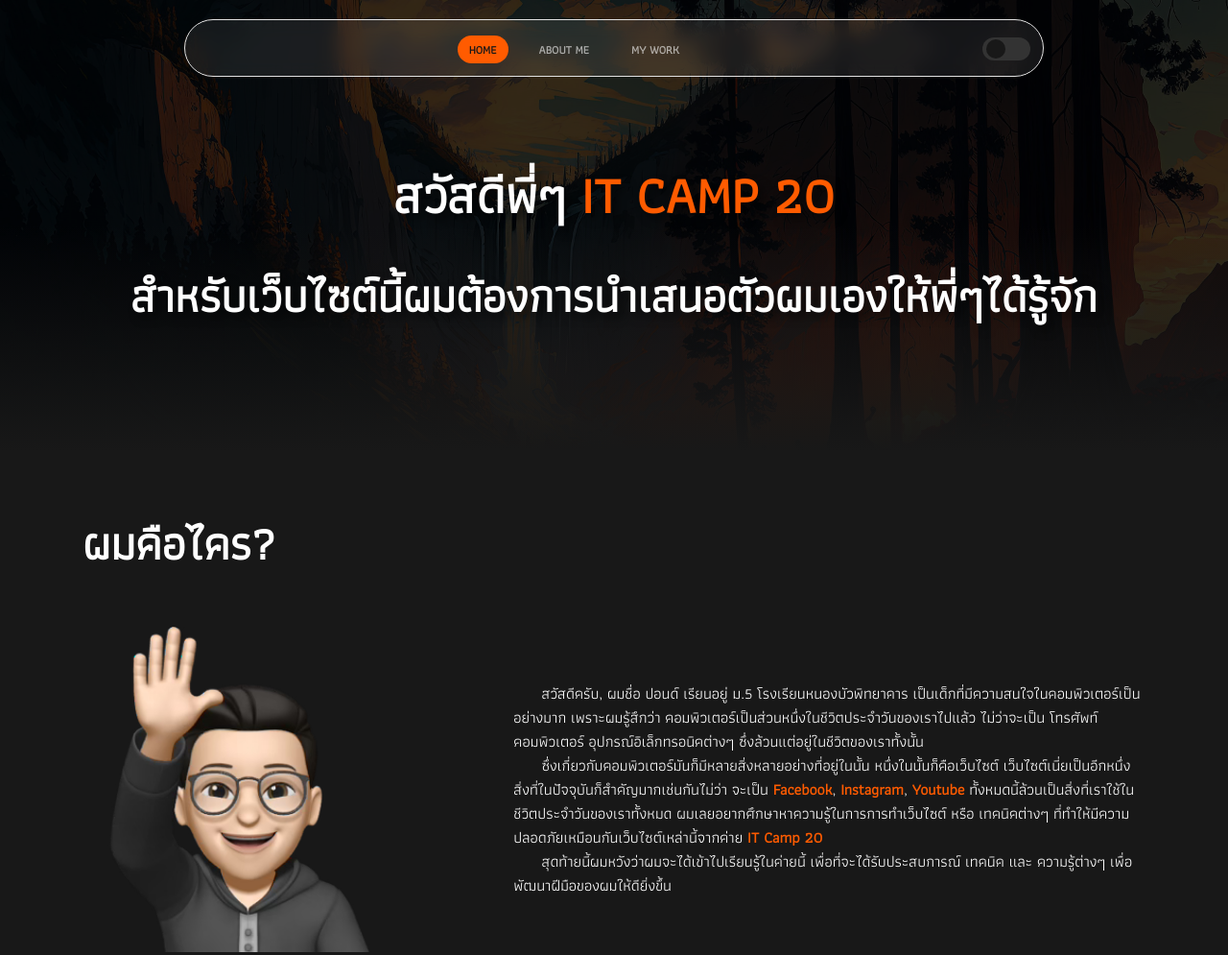
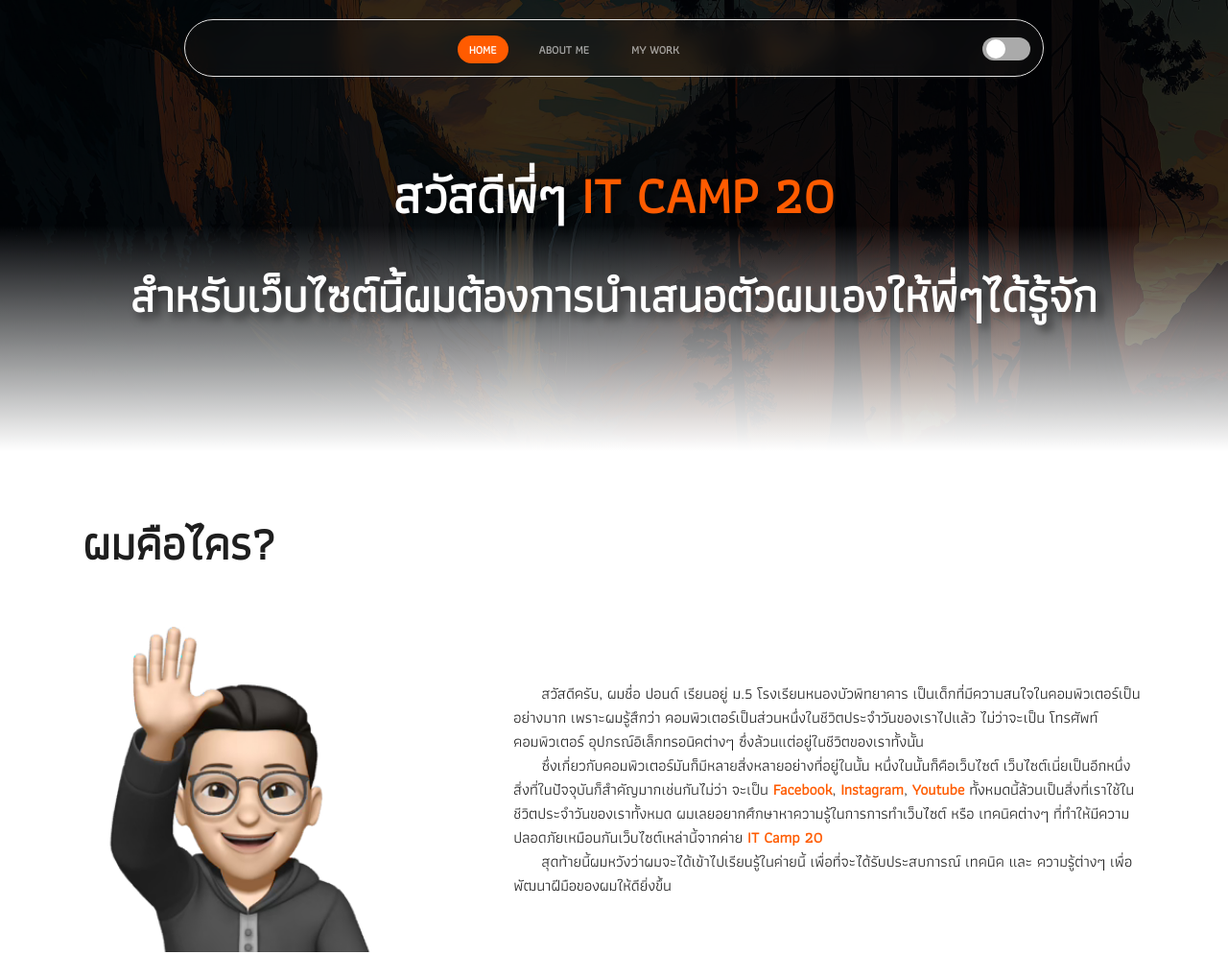
Before and after one commit to CodexCoding2000/itcamp-portfolio, a plain HTML site: page index.html in a window 1280 px wide. Shown: the top 995 px of the page at 96% size. Drawn offline with Linux system fonts and the light colour scheme.

Commit message:
add default mode for device

```diff
--- a/assets/main.js
+++ b/assets/main.js
@@ -84,9 +84,9 @@ addAnimation = (element, nextAnimation = "", cb) => {
         }
     }, false);
 }
-function setMode(viewMode = localStorage.getItem('viewMode'), elements) {
+function setMode(viewMode = localStorage.getItem('viewMode'), elements = document.querySelectorAll("#darkmodecontrol")) {
     elements.forEach(el => {
-        el.check = (viewMode && viewMode === 'dark')
+        el.checked = (viewMode && viewMode === 'dark')
     })
     localStorage.setItem("viewMode", viewMode)
     if (viewMode && viewMode === 'dark') {
@@ -102,10 +102,19 @@ window.addEventListener("DOMContentLoaded", () => {
     const darkmodeToggle = document.querySelectorAll("#darkmodecontrol");
 
     if (darkmodeToggle) {
-        window.matchMedia('(prefers-color-scheme: dark)').addEventListener('change', event => {
-            const newColorScheme = event.matches ? "dark" : "light";
-            setMode(newColorScheme, darkmodeToggle)
-        });
+        if (!localStorage.getItem('viewMode')) {
+            if (window.matchMedia) {
+                if (window.matchMedia('(prefers-color-scheme: dark)').matches) {
+                    setMode("dark")
+                } else {
+                    setMode("light")
+                }
+            } else {
+                setMode("light")
+            }
+        } else {
+            setMode()
+        }
 
         darkmodeToggle.forEach(el => el.addEventListener("change", e => {
             setMode(e.target.checked ? "dark" : "light", darkmodeToggle)
--- a/assets/style.css
+++ b/assets/style.css
@@ -11,7 +11,8 @@
     font-weight: 300;
     scroll-behavior: smooth;
 
-    transition: background .23s;
+    transition: background 0.23s;
+    -webkit-transition: background 0.23s;
 }
 
 body {
@@ -98,6 +99,7 @@ body::before {
     background: var(--background);
     z-index: 1070;
     transition: 0.5s;
+    -webkit-transition: 0.5s;
 }
 
 body.loaded::before {
@@ -164,6 +166,7 @@ body.loaded .landing-page .subtitle {
     border: var(--navbar-border);
     z-index: 1069;
     transition: 0.23s;
+    -webkit-transition: 0.23s;
     display: flex;
     align-items: center;
     overflow: hidden;
@@ -223,6 +226,7 @@ body.loaded .landing-page .subtitle {
     height: 2px;
     background-color: white;
     transition: 0.23s;
+    -webkit-transition: 0.23s;
 }
 
 .navbar:not(.show) .navbar-toggle .line:first-child {
@@ -298,6 +302,7 @@ body.loaded .landing-page .subtitle {
     font-size: 12px;
     border-radius: 500px;
     transition: 0.23s;
+    -webkit-transition: 0.23s;
     font-weight: bold;
     color: var(--nav-link-default-color);
 }
@@ -369,6 +374,7 @@ body.loaded .landing-page .subtitle {
     color: var(--nav-link-active-color);
     z-index: 1069;
     transition: 0.23s;
+    -webkit-transition: 0.23s;
 }
 
 .scroll-to-top.show {
@@ -423,6 +429,7 @@ body.loaded .landing-page .subtitle {
     backdrop-filter: blur(10px);
     -webkit-backdrop-filter: blur(10px);
     transition: top 0.4s;
+    -webkit-transition: top 0.4s;
     box-sizing: border-box;
     padding: 22px;
 }
@@ -514,6 +521,7 @@ b {
 a {
     text-decoration: none;
     transition: 0.23s;
+    -webkit-transition: 0.23s;
 }
 
 a:hover {
@@ -596,6 +604,7 @@ section.landing-page {
     }
 
     .navbar-body .navbar-menu,
+    .navbar-body .switch,
     .navbar-body .navbar-button {
         display: none;
     }
@@ -633,6 +642,10 @@ section.landing-page {
     }
 
     .navbar-body .navbar-button {
+        display: block;
+    }
+
+    .navbar-body .switch {
         display: block;
     }
 
@@ -719,13 +732,13 @@ section.landing-page {
 *::-webkit-scrollbar-thumb {
     background: var(--primary);
     transition: 0.23s;
+    -webkit-transition: 0.23s;
 }
 
 *::-webkit-scrollbar-thumb:hover {
     background: var(--primary-u-1);
 }
 
-/* The switch - the box around the slider */
 .switch {
     position: relative;
     display: inline-block;
@@ -734,14 +747,12 @@ section.landing-page {
     margin: auto 0;
 }
 
-/* Hide default HTML checkbox */
 .switch input {
     opacity: 0;
     width: 0;
     height: 0;
 }
 
-/* The slider */
 .slider {
     position: absolute;
     cursor: pointer;
@@ -750,8 +761,9 @@ section.landing-page {
     right: 0;
     bottom: 0;
     background-color: var(--switch-bg);
+    transition: 0.23s;
     -webkit-transition: 0.23s;
-    transition: 0.23s;
+    border-radius: 34px;
 }
 
 .slider:before {
@@ -762,8 +774,9 @@ section.landing-page {
     left: 4px;
     bottom: 2px;
     background-color: var(--switch-dot);
+    transition: 0.23s;
     -webkit-transition: 0.23s;
-    transition: 0.23s;
+    border-radius: 50%;
 }
 
 input:checked + .slider {
@@ -780,12 +793,3 @@ input:checked + .slider:before {
     transform: translateX(20px);
     background-color: var(--switch-dot-active);
 }
-
-/* Rounded sliders */
-.slider.round {
-    border-radius: 34px;
-}
-
-.slider.round:before {
-    border-radius: 50%;
-}
```
